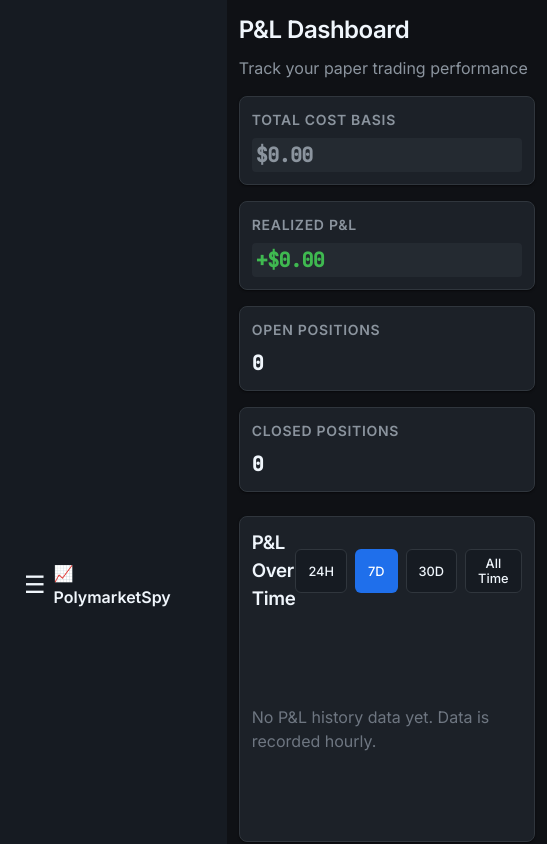
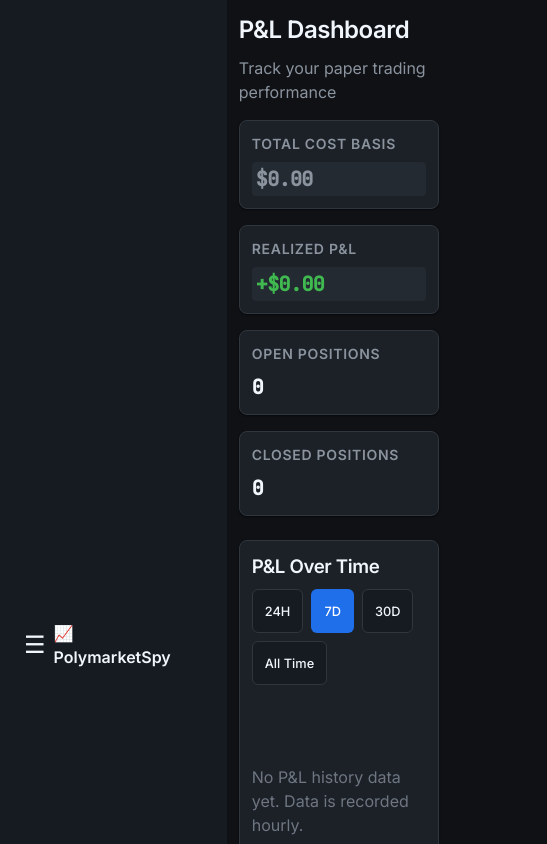
Before and after one commit to vicente-simoes/polymarket-copybot, a Next.js app in the folder apps/web/: page /pnl in a window 390 px wide. Shown: the top 844 px of the page, 547 px wide, since content can reach past the window. Built offline with nearby package versions, Linux system fonts and the light colour scheme; no server answers; the database is empty.

Commit message:
mobile  better

```diff
--- a/apps/web/app/leaders/page.tsx
+++ b/apps/web/app/leaders/page.tsx
@@ -87,7 +87,7 @@
                         <label className="stat-label" style={{ display: 'block', marginBottom: '0.5rem' }}>Label</label>
                         <input name="label" placeholder="e.g. Top Trader 1" className="input-field" required />
                     </div>
-                    <div style={{ flex: 2, minWidth: '300px' }}>
+                    <div style={{ flex: 10, minWidth: '250px' }}>
                         <label className="stat-label" style={{ display: 'block', marginBottom: '0.5rem' }}>Wallet Address</label>
                         <input name="wallet" placeholder="0x..." className="input-field code-mono" required pattern="^0x[a-fA-F0-9]{40}$" />
                     </div>
--- a/apps/web/app/pnl/page.tsx
+++ b/apps/web/app/pnl/page.tsx
@@ -115,9 +115,9 @@
 
             {/* P&L Chart */}
             <div className="card mb-4">
-                <div style={{ display: 'flex', justifyContent: 'space-between', alignItems: 'center', marginBottom: '1rem' }}>
+                <div style={{ display: 'flex', justifyContent: 'space-between', alignItems: 'center', marginBottom: '1rem', flexWrap: 'wrap', gap: '0.5rem' }}>
                     <h3>P&L Over Time</h3>
-                    <div style={{ display: 'flex', gap: '0.5rem' }}>
+                    <div style={{ display: 'flex', gap: '0.5rem', flexWrap: 'wrap' }}>
                         {(['24h', '7d', '30d', 'all'] as const).map(r => (
                             <button
                                 key={r}
```
